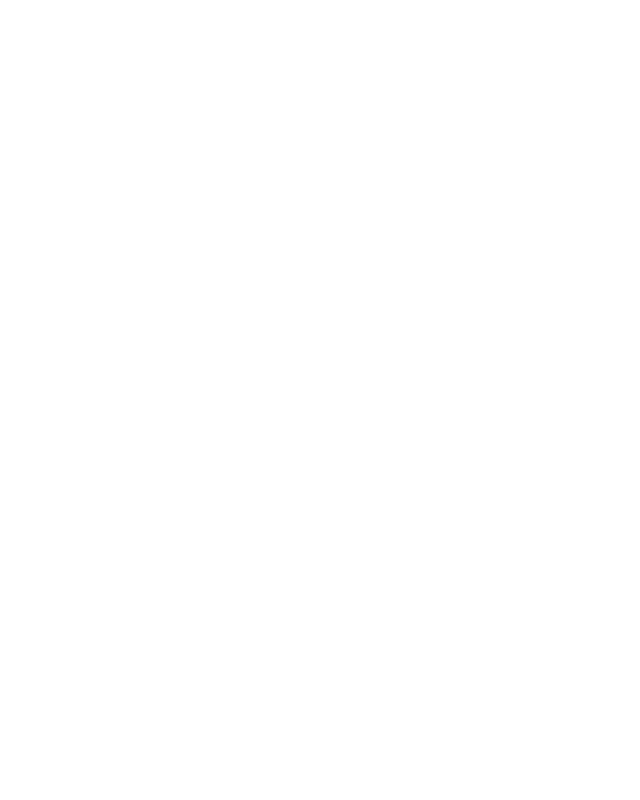
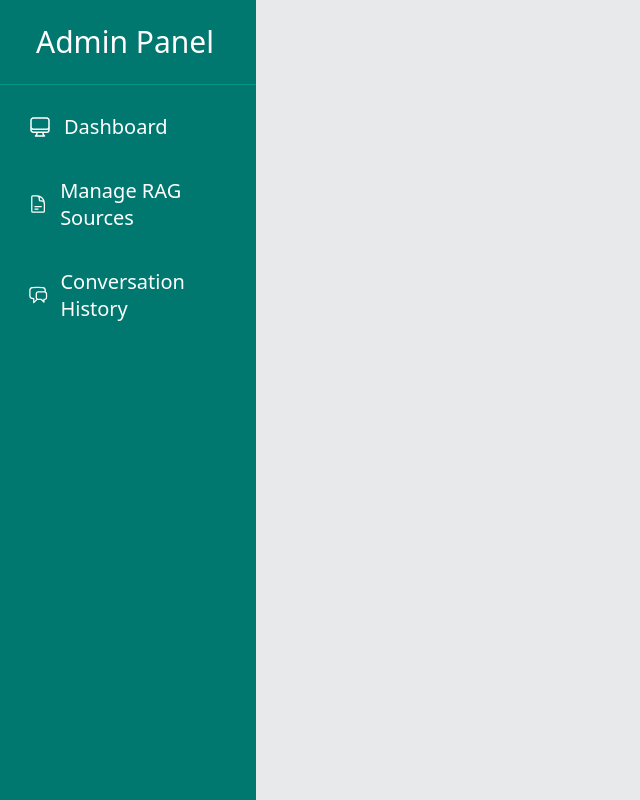
Before and after one commit to PWToast/Finalproject-chatbotsu, a React app in the folder Frontend/: page / in a window 1280 px wide. Shown: the whole page, without its empty margins (0-640 px from the left). Built offline with nearby package versions, Linux system fonts and the light colour scheme; the HTML template or start-up script is replaced by a standard one.

Commit message:
add sidebar for admin

```diff
--- /dev/null
+++ b/Frontend/Page/DashboardPage.jsx
@@ -0,0 +1,16 @@
+import AdminSidebar from '../component/AdminSidebar';
+
+function DashboardPage({children}) {
+  return (
+    <div className="flex h-screen bg-[#E7E9EB]">
+      <AdminSidebar/>
+      <div className="flex-1 overflow-y-auto">
+        {/* <Header /> */}
+        <main className="p-4">
+          {children}
+        </main>
+      </div>
+    </div>
+  );
+}
+export default DashboardPage
--- /dev/null
+++ b/Frontend/component/AdminSidebar.jsx
@@ -0,0 +1,56 @@
+import {
+  ComputerDesktopIcon,
+  DocumentTextIcon,
+  ChatBubbleLeftRightIcon
+} from '@heroicons/react/24/outline';
+import { Link } from 'react-router-dom';
+
+function AdminSidebar() {
+  // เพิ่มปุ่ม navตรงนี้
+  const navItems = [
+    {
+      name: 'Dashboard',
+      icon: ComputerDesktopIcon,
+      path: '/dashboard',
+    },
+    {
+      name: 'Manage RAG Sources',
+      icon: DocumentTextIcon,
+      path: '/manage-rag-soures',
+    },
+    {
+      name: 'Conversation History',
+      icon: ChatBubbleLeftRightIcon,
+      path: '/conversation-history',
+    },
+  ];
+
+  return (
+    <div className="flex flex-col w-64 h-screen bg-teal-700 text-white">
+      <div className="px-9 py-6 text-3xl font-light-bold border-b border-teal-600">
+        Admin Panel
+      </div>
+      <nav className="flex-1 px-4 py-4 space-y-3">
+        {navItems.map((item) => {
+          const Icon = item.icon;
+          return (
+            // ต้องเปลี่ยน a เป็น Link ตอนกดจะได้เปลี่ยนหน้า
+            <a
+              key={item.name}
+              href={item.path} //ต้องเปลี่ยนเป็น to={item.path}
+              className="
+                flex items-center p-3 rounded-lg
+                text-xl font-light leading-snug
+                hover:bg-teal-600 transition duration-150"
+            >
+              <Icon className="w-6 h-6 mr-3" />
+              {item.name}
+            </a>
+          );
+        })}
+      </nav>
+    </div>
+  );
+};
+
+export default AdminSidebar;
--- a/Frontend/src/App.css
+++ b/Frontend/src/App.css
@@ -0,0 +1 @@
+@import "tailwindcss";
--- a/Frontend/src/App.jsx
+++ b/Frontend/src/App.jsx
@@ -1,10 +1,11 @@
 import './App.css'
+import DashboardPage from '../Page/DashboardPage.jsx';
 
 function App() {
 
   return (
     <>
-
+    <DashboardPage/>
     </>
   )
 }
```
Also changed, not shown: Frontend/package.json (+5 -2 lines), 1 other file (tests, documents, lock files or other folders).
